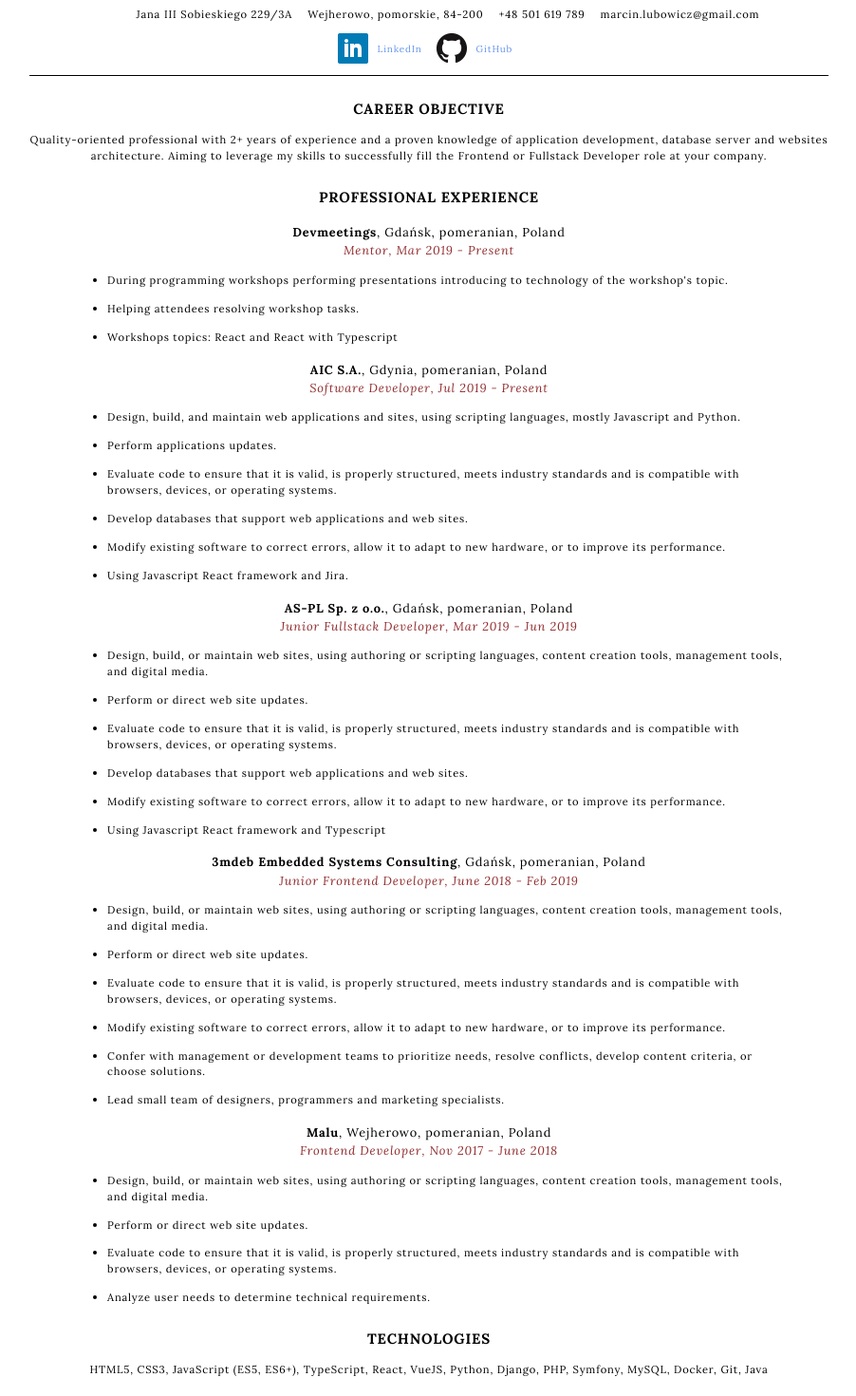
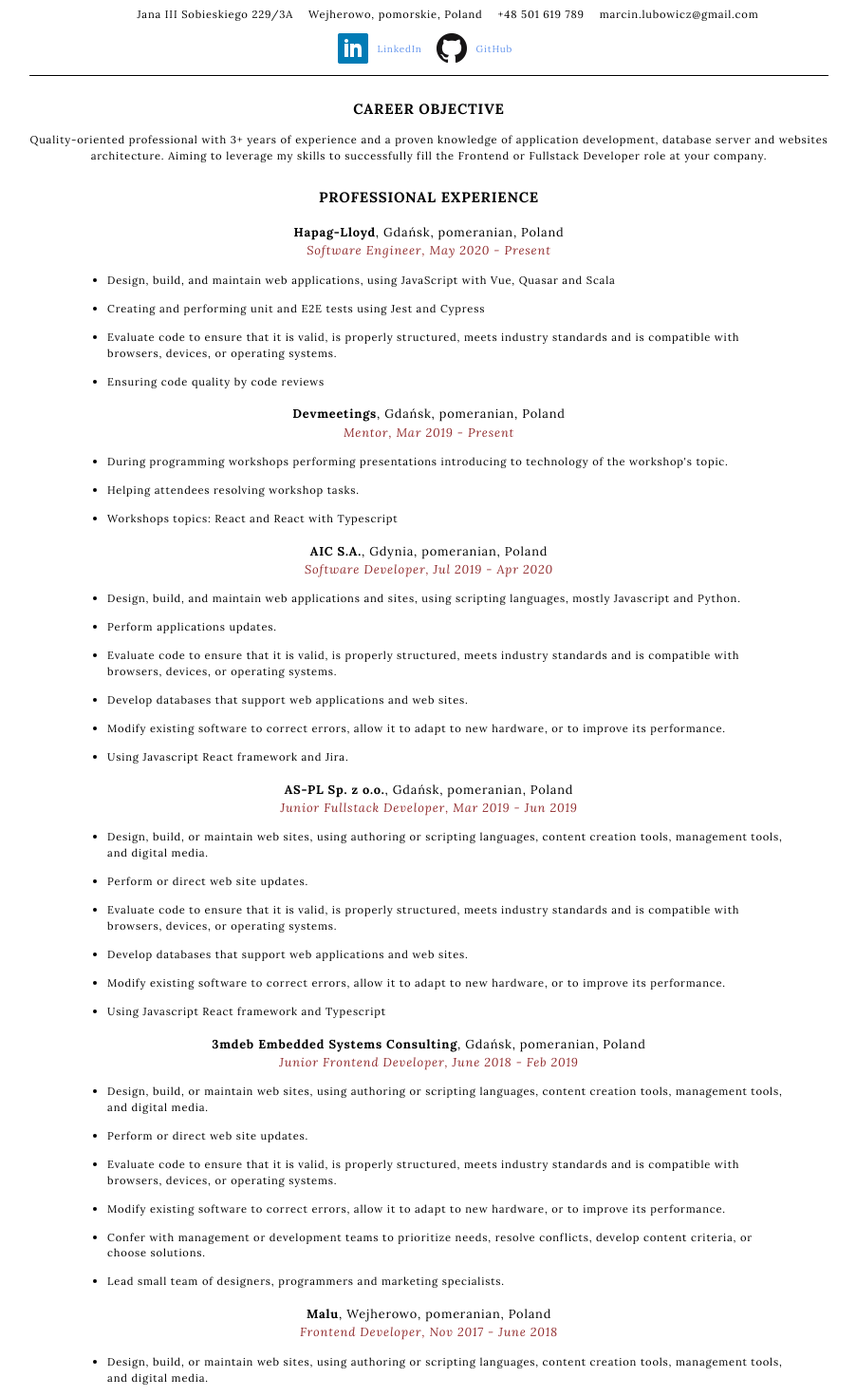
Before and after one commit to Moviss/cv-app, a React (Create React App) app: page / in a window 1280 px wide. Shown: the part 100-1570 px from the top of the page at 95% size, without its empty margins (188-1090 px from the left). Built offline with nearby package versions, Linux system fonts and the light colour scheme.

Commit message:
update with new position and small improvements

```diff
--- a/src/components/CareerObjective/CareerObjective.js
+++ b/src/components/CareerObjective/CareerObjective.js
@@ -1,12 +1,11 @@
 import React from 'react';
-import styles from './CareerObjective.module.scss';
 
 const CareerObjective = () => {
   return (
     <div className="section-wrapper">
       <h2>CAREER OBJECTIVE</h2>
       <p>
-        Quality-oriented professional with 2+ years of experience and a proven
+        Quality-oriented professional with 3+ years of experience and a proven
         knowledge of application development, database server and websites
         architecture. Aiming to leverage my skills to successfully fill the
         Frontend or Fullstack Developer role at your company.
--- a/src/components/Header/Header.js
+++ b/src/components/Header/Header.js
@@ -33,7 +33,7 @@
       <div className={styles.addressWrapper}>
         <ul>
           <li>Jana III Sobieskiego 229/3A</li>
-          <li>Wejherowo, pomorskie, 84-200</li>
+          <li>Wejherowo, pomorskie, Poland</li>
           <li>+48 501 619 789</li>
           <li>marcin.lubowicz@gmail.com</li>
         </ul>
--- a/src/components/ProfessionalExperience/ProfessionalExperience.js
+++ b/src/components/ProfessionalExperience/ProfessionalExperience.js
@@ -2,6 +2,18 @@
 import styles from './ProfessionalExperience.module.scss';
 
 const jobs = [
+  {
+    companyName: 'Hapag-Lloyd',
+    position: 'Software Engineer',
+    period: 'May 2020 - Present',
+    location: 'Gdańsk, pomeranian, Poland',
+    responsibilities: [
+      'Design, build, and maintain web applications, using JavaScript with Vue, Quasar and Scala',
+      'Creating and performing unit and E2E tests using Jest and Cypress',
+      'Evaluate code to ensure that it is valid, is properly structured, meets industry standards and is compatible with browsers, devices, or operating systems.',
+      'Ensuring code quality by code reviews'
+    ]
+  },
   {
     companyName: 'Devmeetings',
     position: 'Mentor',
@@ -16,7 +28,7 @@
   {
     companyName: 'AIC S.A.',
     position: 'Software Developer',
-    period: 'Jul 2019 - Present',
+    period: 'Jul 2019 - Apr 2020',
     location: 'Gdynia, pomeranian, Poland',
     responsibilities: [
       'Design, build, and maintain web applications and sites, using scripting languages, mostly Javascript and Python.',
--- a/src/components/Technologies/Technologies.js
+++ b/src/components/Technologies/Technologies.js
@@ -6,15 +6,15 @@
   'JavaScript (ES5, ES6+)',
   'TypeScript',
   'React',
-  'VueJS',
+  'Vue',
+  'Quasar',
+  'Node',
+  'Express',
+  'MongoDB',
   'Python',
-  'Django',
-  'PHP',
-  'Symfony',
   'MySQL',
   'Docker',
-  'Git',
-  'Java'
+  'Git'
 ];
 
 const Technologies = () => {
```
